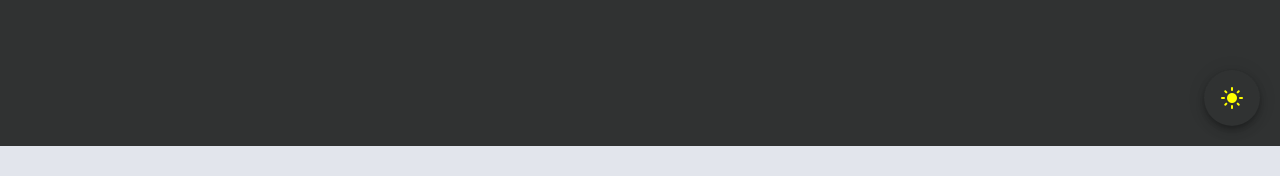
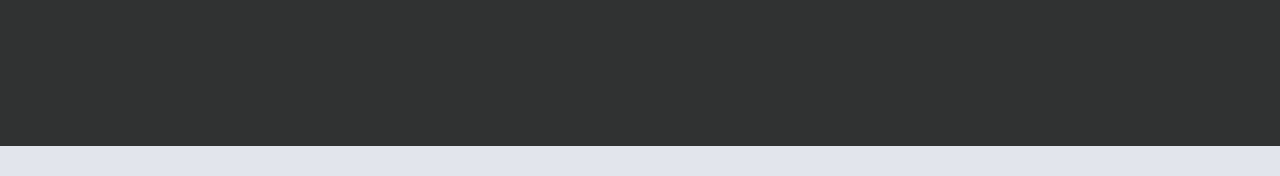
Before and after one commit to larsvdsluijs/goaltunes, an Angular app in the folder goaltunes/: page / in a window 1280 px wide. Shown: the part 654-830 px from the top of the page. Before the commit the page ends 800 px from the top, so only its background shows below. Built offline with nearby package versions, Linux system fonts and the light colour scheme.

Commit message:
dark mode uitgecommend

```diff
--- a/goaltunes/src/app/app.component.html
+++ b/goaltunes/src/app/app.component.html
@@ -1,13 +1,13 @@
 <body>
 <app-navbar></app-navbar>
 <router-outlet></router-outlet>
-<!-- dark mode button -->
-<button *ngIf="theme === 'light'" class="theme-switch dark" (click)="toggleTheme()" mat-fab color="red" aria-label="Example icon button with a delete icon">
-  <mat-icon>dark_mode</mat-icon>
-</button>
+<!--&lt;!&ndash; dark mode button &ndash;&gt;-->
+<!--<button *ngIf="theme === 'light'" class="theme-switch dark" (click)="toggleTheme()" mat-fab color="red" aria-label="Example icon button with a delete icon">-->
+<!--  <mat-icon>dark_mode</mat-icon>-->
+<!--</button>-->
 
-<!-- light mode button -->
-<button *ngIf="theme === 'dark'" class="theme-switch light" (click)="toggleTheme()" mat-fab color="red" aria-label="Example icon button with a delete icon">
-  <mat-icon>light_mode</mat-icon>
-</button>
+<!--&lt;!&ndash; light mode button &ndash;&gt;-->
+<!--<button *ngIf="theme === 'dark'" class="theme-switch light" (click)="toggleTheme()" mat-fab color="red" aria-label="Example icon button with a delete icon">-->
+<!--  <mat-icon>light_mode</mat-icon>-->
+<!--</button>-->
 </body>
--- a/goaltunes/src/styles.scss
+++ b/goaltunes/src/styles.scss
@@ -34,6 +34,5 @@ app-root {
 }
 
 html, body { height: 100%;
-overflow-y: hidden;
 }
 body { margin: 0; font-family: Roboto, "Helvetica Neue", sans-serif; }
```
